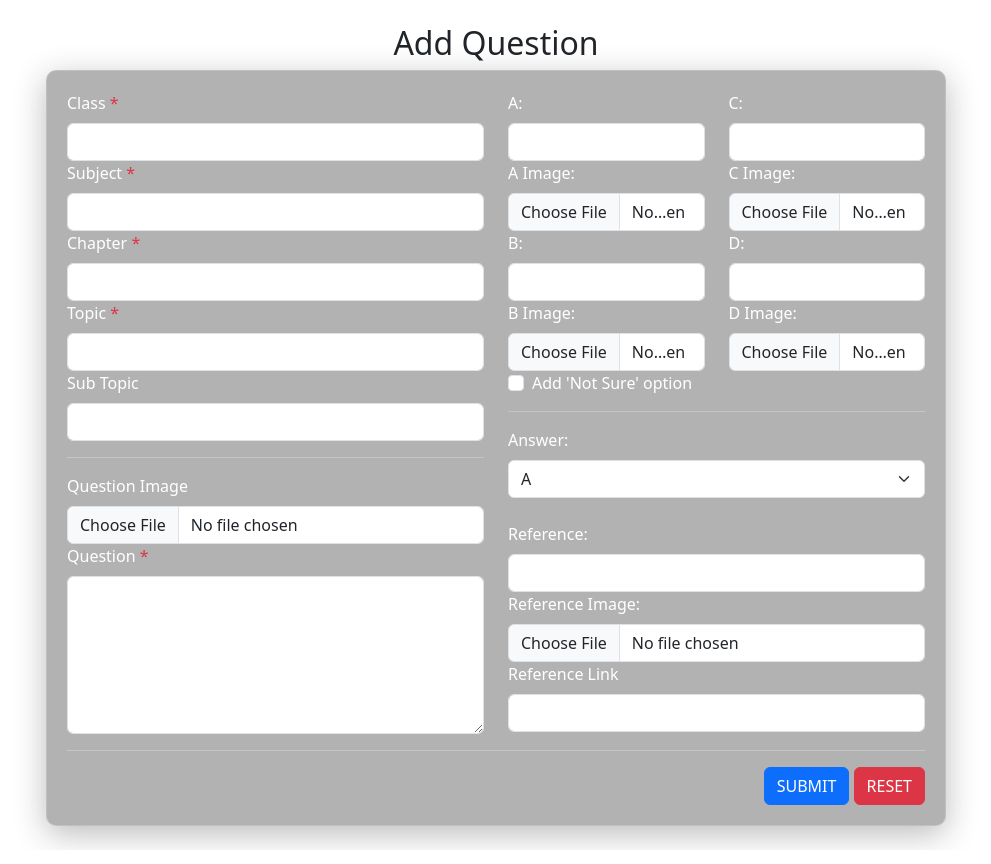
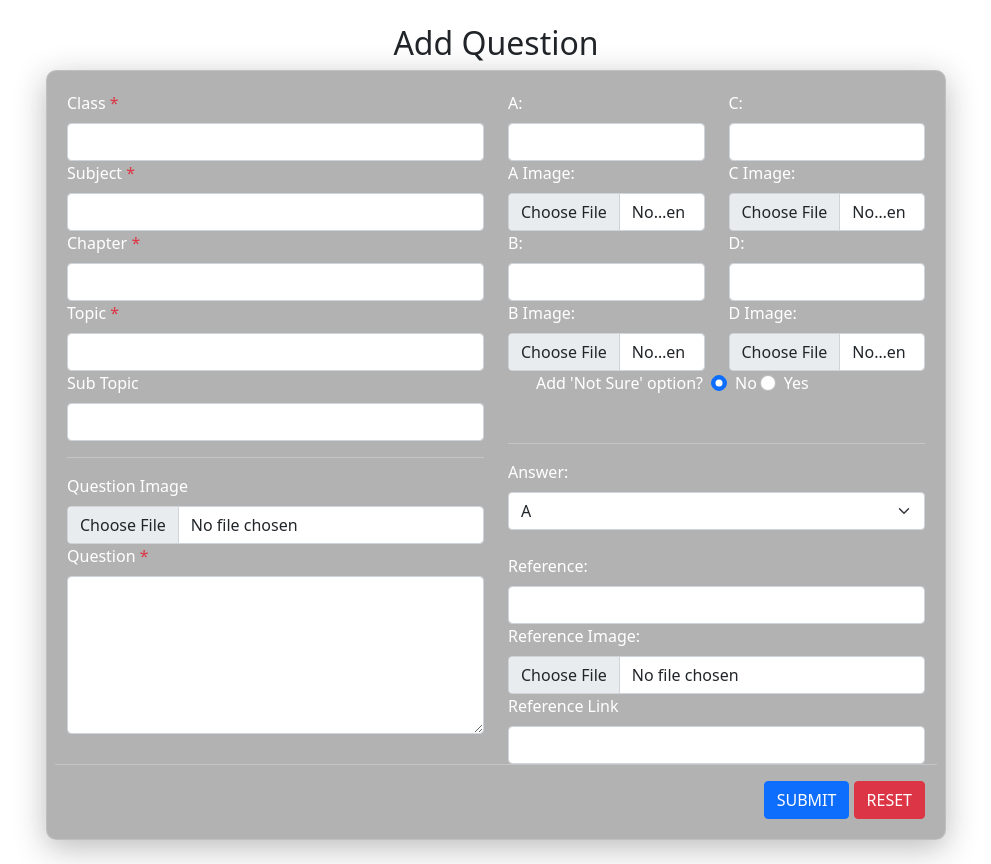
Before and after one commit to hind-sagar-biswas/mcqExam, a PHP site: page /add-question.php in a window 1280 px wide. Shown: the whole page, without its empty margins (144-1135 px from the left). Run offline with PHP 8.4, Linux system fonts and the light colour scheme; some libraries are stand-ins or nearby versions.

Commit message:
fixed and completed add question

```diff
--- a/classes/questioncontr.class.php
+++ b/classes/questioncontr.class.php
@@ -83,7 +83,7 @@ class QuestionContr extends Dbh
   public function getTopicId($topic, $type, $parent = null)
   {
     $getquery = "SELECT id FROM topics WHERE topic_name='$topic' AND topic_type='$type'";
-    if ($type == 'sub') $getquery = $getquery . "parent_topic_id='$parent'" ;
+    if ($type == 'sub') $getquery = $getquery . " AND parent_topic_id='$parent'" ;
 
     $id = mysqli_fetch_assoc(mysqli_query($this->connect(), $getquery));
     if (empty($id['id'])) {
--- a/templates/footer.php
+++ b/templates/footer.php
@@ -1,6 +1,6 @@
 <!-- Latest compiled JavaScript -->
 <script src="https://cdn.jsdelivr.net/npm/bootstrap@5.1.3/dist/js/bootstrap.bundle.min.js"></script>
-<script src="./assets/bootstrap/js/bootstrap.bundle.min.js"></script>
+<!-- <script src="./assets/bootstrap/js/bootstrap.bundle.min.js"></script> -->
 </body>
 
 </html>
--- a/templates/forms/addQuestion.php
+++ b/templates/forms/addQuestion.php
@@ -89,9 +89,18 @@
         </div>
       </div>
 
+      <div class="input-group">
+        <div class="form-check mb-3 mx-1">
+          <p>Add 'Not Sure' option?</p>
+        </div>
+        <div class="form-check mb-3 mx-1">
+          <label class="form-check-label">
+            <input class="form-check-input" type="radio" name="not-sure" value="off" checked> No</label>
+        </div>
         <div class="form-check mb-3">
           <label class="form-check-label">
-        <input class="form-check-input" type="checkbox" name="not-sure"> Add 'Not Sure' option</label>
+            <input class="form-check-input" type="radio" name="not-sure" value="on"> Yes</label>
+        </div>
       </div>
 
       <hr>
@@ -122,13 +131,9 @@
       </div>
 
     </div>
-  </div>
     <hr>
     <div align="right">
       <button type="submit" class="btn btn-primary" name="add_question">SUBMIT</button>
       <button type="reset" class="btn btn-danger">RESET</button>
     </div>
-
-  <input type="hidden" name="from" value="<?php echo $_SERVER['SERVER_NAME'] . ':' . $_SERVER['SERVER_PORT'] . $_SERVER['SCRIPT_NAME']; ?>">
-  <input type="hidden" name="target" value="<?php echo $_SERVER['SERVER_NAME'] . ':' . $_SERVER['SERVER_PORT'] . $_SERVER['SCRIPT_NAME']; ?>">
 </form>
--- a/templates/head.php
+++ b/templates/head.php
@@ -3,11 +3,15 @@
 
 <head>
     <meta charset="UTF-8">
+    <meta http-equiv="X-UA-Compatible" content="IE=edge">
+    <meta name="viewport" content="width=device-width, initial-scale=1.0">
+
+
     <title><?php echo $pageTitle; ?></title>
 
     <!-- Latest compiled and minified CSS -->
     <link href="https://cdn.jsdelivr.net/npm/bootstrap@5.1.3/dist/css/bootstrap.min.css" rel="stylesheet">
-    <link href="./assets/bootstrap/css/bootstrap.min.css" rel="stylesheet">
+    <!-- <link href="./assets/bootstrap/css/bootstrap.min.css" rel="stylesheet"> -->
     <link rel="stylesheet" href="./assets/css/style.css">
 
 </head>
```
Also changed, not shown: includes/addquestions.inc.php (+8 -9 lines), 1 other file. Lines whose indentation alone changed are shown as unchanged.
